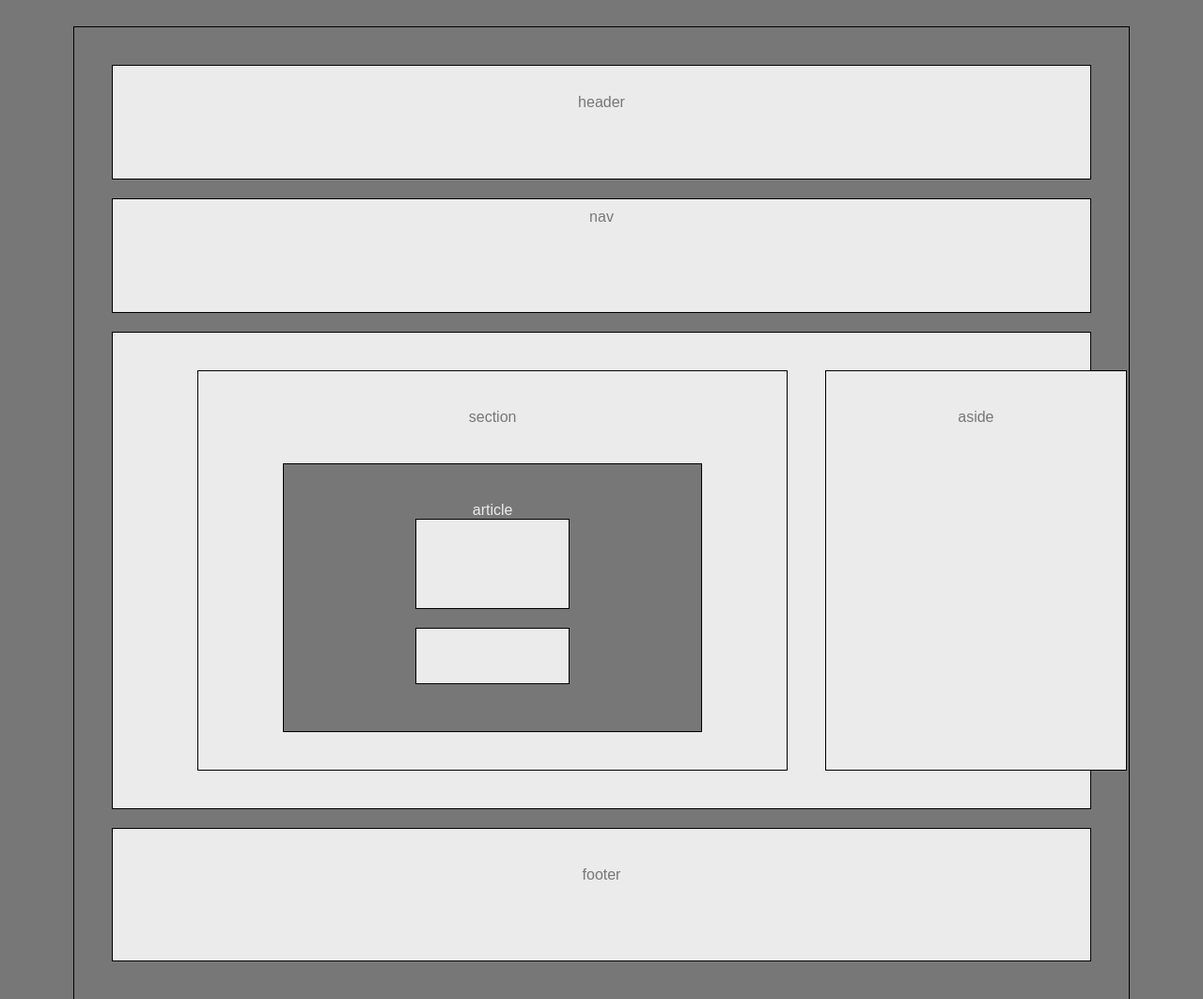
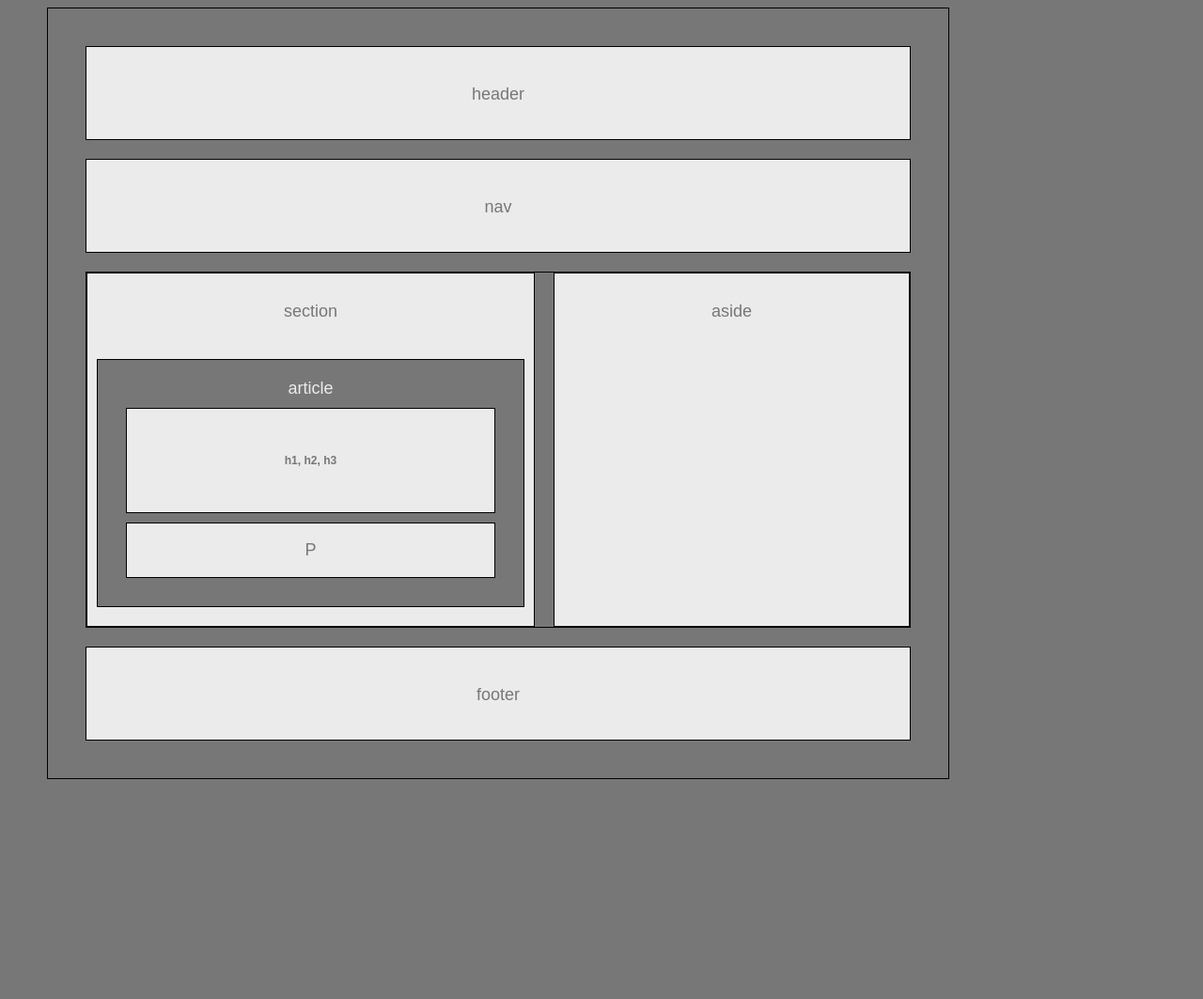
Before and after one commit to ravipjoshi/HW-Wireframe, a plain HTML site: page index.html in a window 1280 px wide. Shown: the top 1063 px of the page at 94% size. After the commit the page ends 837 px from the top, so only its background shows below. Drawn offline with Linux system fonts and the light colour scheme.

```diff
--- a/index.html
+++ b/index.html
@@ -24,10 +24,10 @@
                         <article>
                             article
                                 <div class='headerdiv'>
-                                     h1, h2, h3
+                                   <h6>  h1, h2, h3 </h6>
                                </div>
                                <div class='paragraph'>
-                                  P
+                                 <p> P </p>
                                </div>
                         </article>
                    </div>
--- a/stylesheet/style.css
+++ b/stylesheet/style.css
@@ -1,17 +1,18 @@
-*{padding: 20px 70px 20px 70px;}
+*,
 *::after,
 *::before{
     box-sizing: border-box;
 }
 
 body{
+    align-self: center;
     text-align: center;
-    width :'70%';
-    margin-top: '50px';
+    width : 960px;
+    margin-left: 50px;
     border : 1px solid black ;
     padding : 20px 20px 20px 20px;
     font-family: 'Arial', 'Helvetica Neue', Helvetica, sans-serif;
-    font-size: '18px';
+    font-size: 18px;
     background-color: #777;
     justify-content: space-around;
     ;
@@ -22,10 +23,10 @@
 
     background-color : #ebebeb;
     height: 100px;
-    padding: 10px;
     border: 1px solid black ;
     color:#777;
     margin: 20px 20px 20px 20px;
+    padding: 40px;
 }
 
 .nav{
@@ -34,14 +35,14 @@
     border : 1px solid black ;
     color:#777;
     margin: 20px 20px 20px 20px;
-    padding: 10px;
+    padding: 40px;
 }
 .wrapper{
 
     display: flex;
-    background-color : #ebebeb;
+    background-color : #777;
     border : 1px solid black ;
-    color:#777;
+    margin: inherit;
     margin: 20px 20px 20px 20px;
 }
 .section{
@@ -50,39 +51,46 @@
     border : 1px solid black ;
     float: left;
     color:#777;
-    margin: 20px 20px 20px 20px;
+    padding-top: 30px;
+
+
+
 }
+
 .articleCls{
-
+    width : 455px;
     color : #ebebeb;
     background-color : #777;
     border : 1px solid black ;
-    margin: 20px 20px 20px 20px;
+    margin: 40px 10px 20px 10px;
+    padding: 20px;
+
 }
 .headerdiv{
 
     border : 1px solid black ;
-    margin-top: 10 px;
-    margin-bottom: 20px;
     background-color : #ebebeb;
     align-content: center;
-
+    margin: 10px 10px 10px 10px;
+    padding: 20px;
 }
 .paragraph{
-    margin-top: 20px;
-    margin-bottom:10px;
+
     border : 1px solid black ;
     background-color : #ebebeb;
     align-content: center;
-
+    margin: 10px 10px 10px 10px;
 }
 .asideCls{
 
     border : 1px solid black ;
-    float:right;
+    float:left;
     background-color : #ebebeb;
     color:#777;
-    margin: 20px 20px 20px 20px;
+    width:450px;
+    margin-left: 20px;
+    padding-top: 30px;
+
 
 
 }
@@ -99,4 +107,5 @@
     background-color : #ebebeb;
     color:#777;
     margin: 20px 20px 20px 20px;
+    padding: 40px;
 }
```
